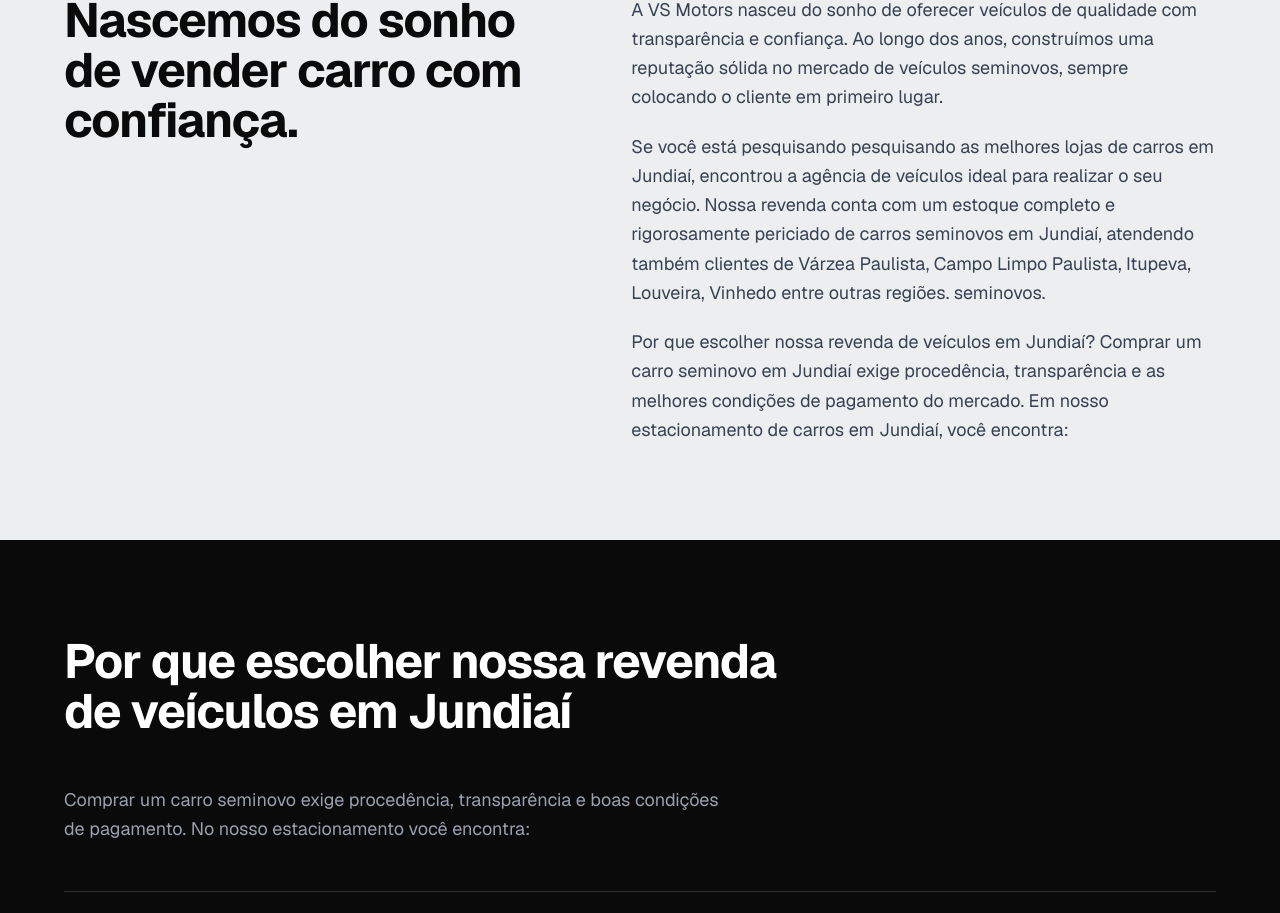
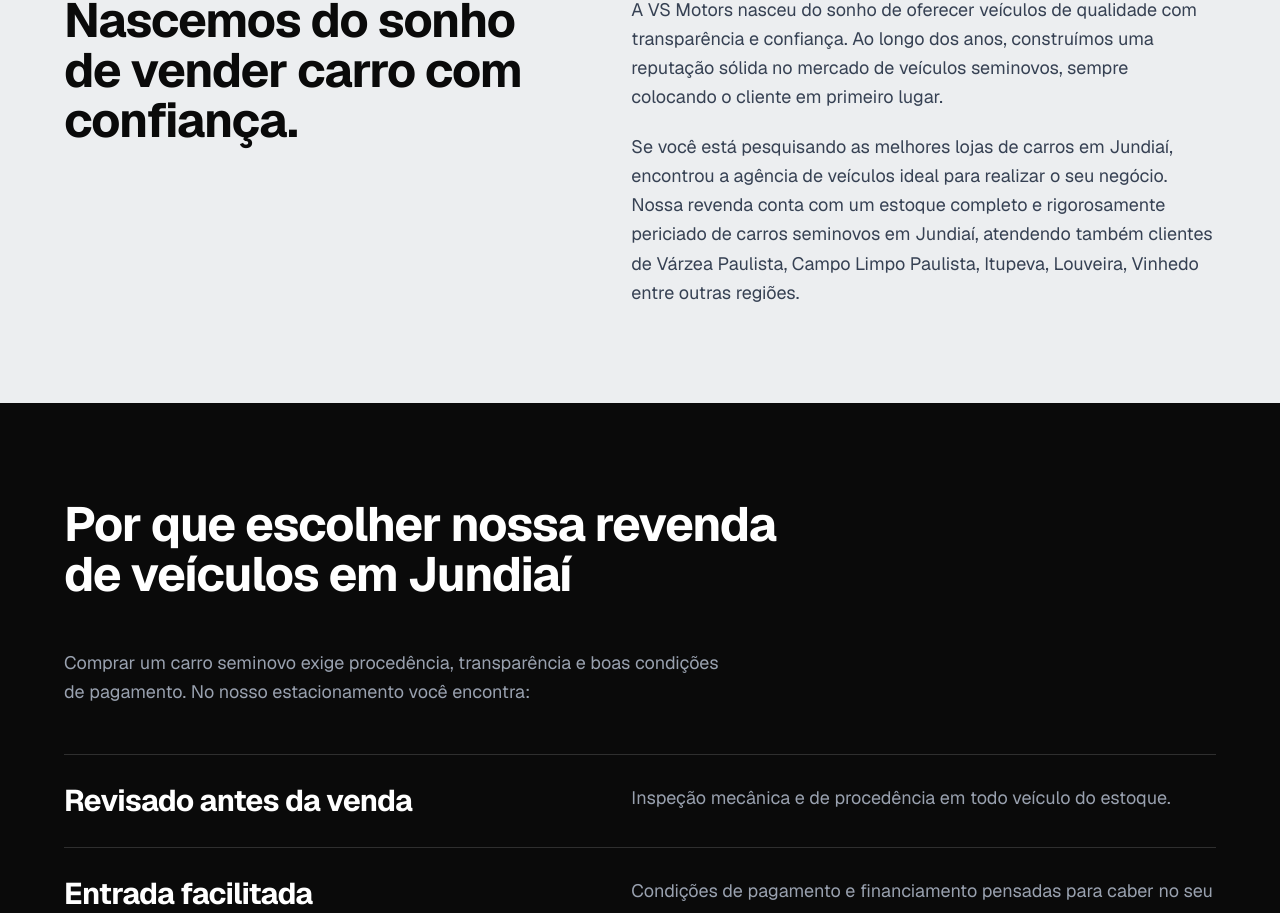
Before and after one commit to conectasee-lab/vs_motors_site, a Next.js app: page /sobre in a window 1280 px wide. Shown: the part 916-1829 px from the top of the page. Built offline with nearby package versions, Linux system fonts and the light colour scheme; no server answers; the database is empty.

Commit message:
Scrolling suave entre páginas

```diff
--- a/app/layout.tsx
+++ b/app/layout.tsx
@@ -5,6 +5,7 @@
 import SocialAndMap from "@/components/SocialAndMap";
 import SocialAndMapGate from "@/components/SocialAndMapGate";
 import FloatingWhatsAppButton from "@/components/FloatingWhatsAppButton";
+import SmoothScroll from "@/components/SmoothScroll";
 import "./globals.css";
 
 const geistSans = Geist({
@@ -29,6 +30,7 @@
       className={`${geistSans.variable} ${geistMono.variable} h-full antialiased`}
     >
       <body className="min-h-full flex flex-col">
+        <SmoothScroll />
         <Header />
         <main className="min-h-screen flex-1">{children}</main>
         <SocialAndMapGate>
--- a/app/sobre/page.tsx
+++ b/app/sobre/page.tsx
@@ -78,15 +78,12 @@
               em primeiro lugar.
             </p>
             <p>
-              Se você está pesquisando pesquisando as melhores lojas de carros em Jundiaí, encontrou a agência de veículos
+              Se você está pesquisando as melhores lojas de carros em Jundiaí, encontrou a agência de veículos
               ideal para realizar o seu negócio. Nossa revenda conta com um estoque completo e rigorosamente periciado de
               carros seminovos em Jundiaí, atendendo também clientes de Várzea Paulista, Campo Limpo Paulista, Itupeva, Louveira,
-              Vinhedo entre outras regiões. seminovos.
+              Vinhedo entre outras regiões.
             </p>
-            <p>
-              Por que escolher nossa revenda de veículos em Jundiaí? Comprar um carro seminovo em Jundiaí exige procedência, transparência
-              e as melhores condições de pagamento do mercado. Em nosso estacionamento de carros em Jundiaí, você encontra:
-            </p>
+
           </div>
         </div>
       </section>
--- /dev/null
+++ b/components/SmoothScroll.tsx
@@ -0,0 +1,23 @@
+"use client";
+
+import { useEffect } from "react";
+import Lenis from "lenis";
+
+export default function SmoothScroll() {
+  useEffect(() => {
+    if (window.matchMedia("(prefers-reduced-motion: reduce)").matches) return;
+
+    const lenis = new Lenis({ lerp: 0.1 });
+    let frame = requestAnimationFrame(function raf(time) {
+      lenis.raf(time);
+      frame = requestAnimationFrame(raf);
+    });
+
+    return () => {
+      cancelAnimationFrame(frame);
+      lenis.destroy();
+    };
+  }, []);
+
+  return null;
+}
--- a/package.json
+++ b/package.json
@@ -12,6 +12,7 @@
   "dependencies": {
     "@supabase/ssr": "^0.12.7",
     "@supabase/supabase-js": "^2.116.0",
+    "lenis": "^1.3.26",
     "next": "16.3.5",
     "react": "19.2.8",
     "react-dom": "19.2.8",
```
Also changed, not shown: 1 other file (tests, documents, lock files or other folders).
